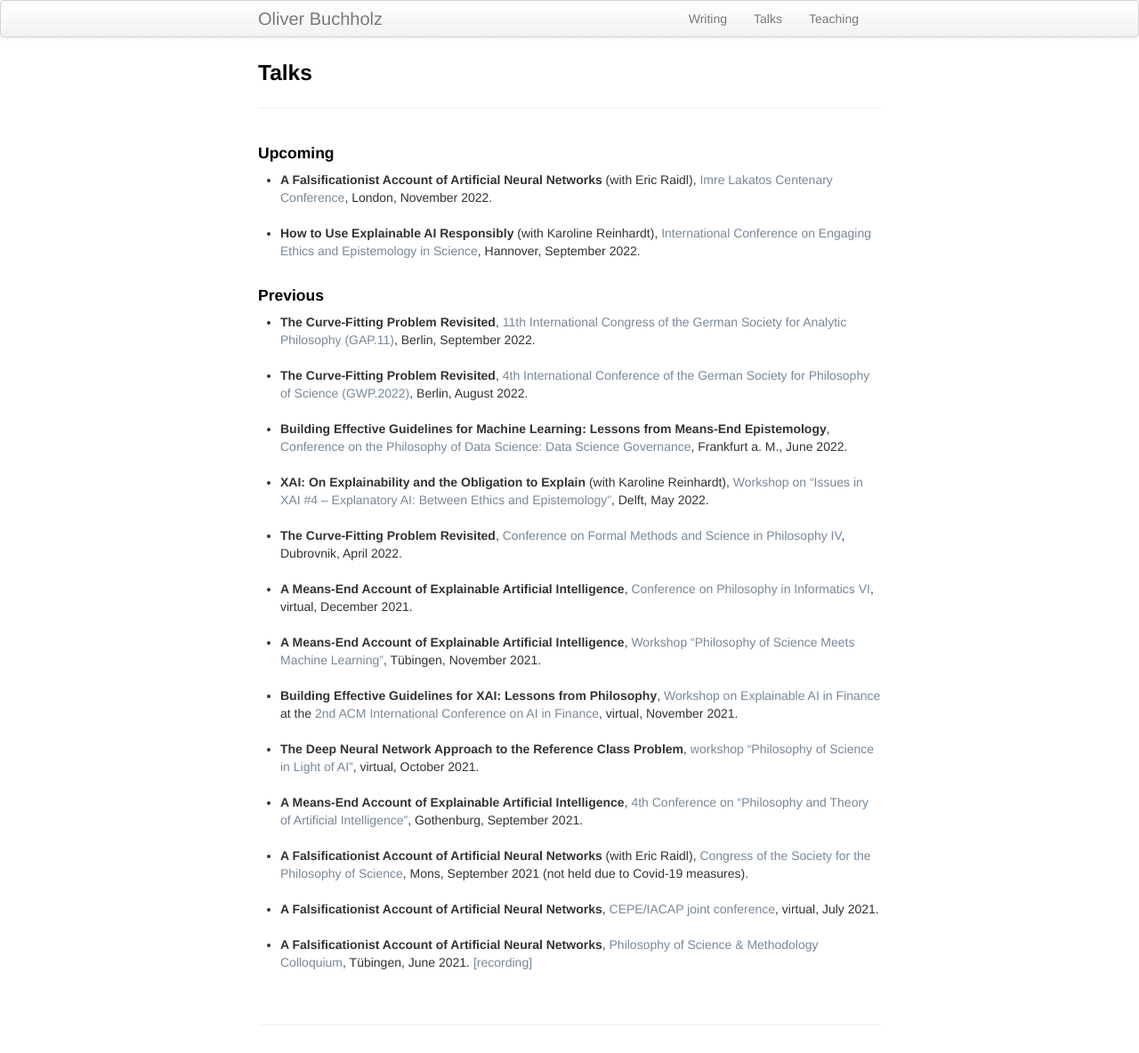
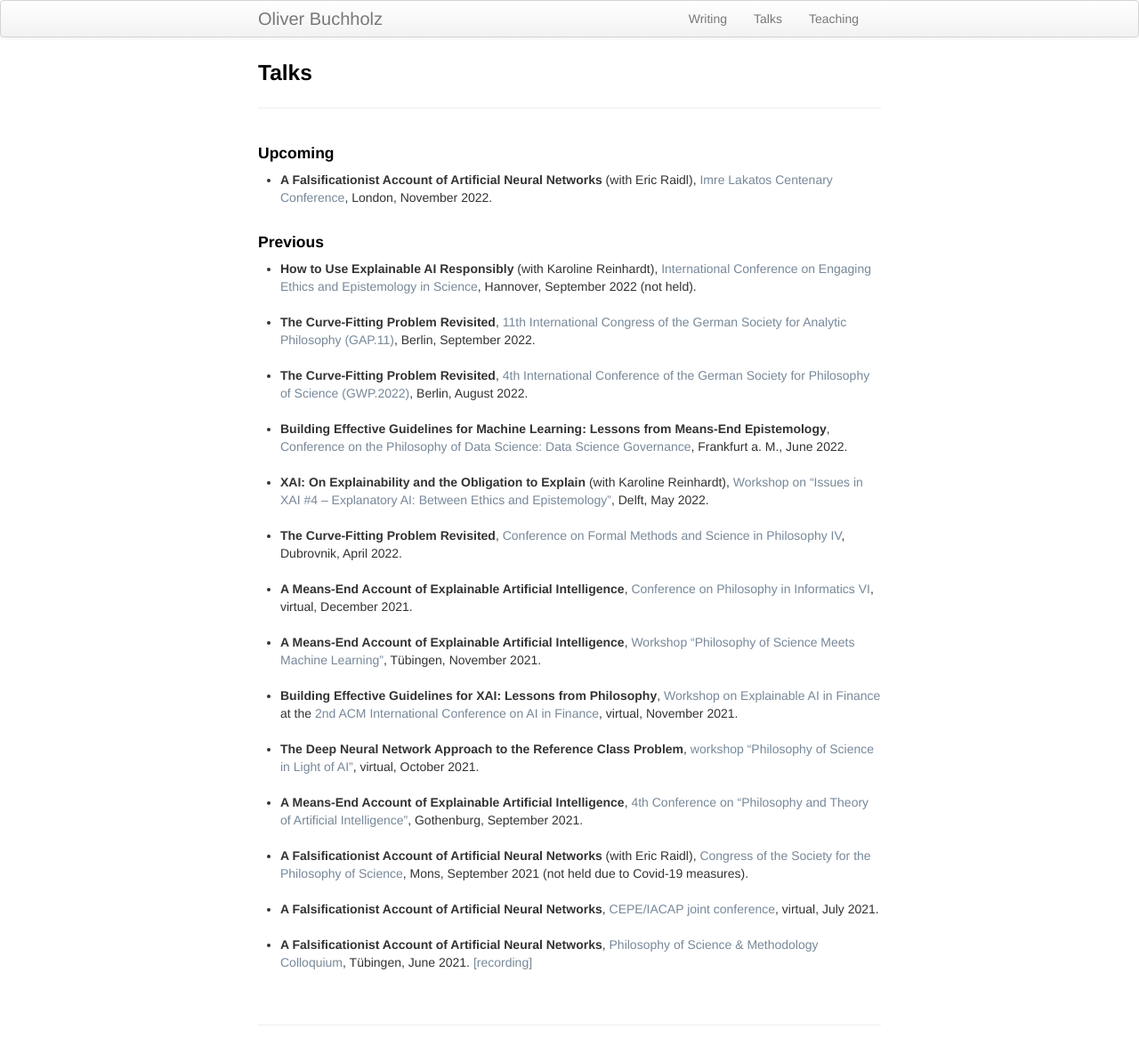
Before and after one commit to oliverbuchholz/oliverbuchholz.github.io, a Jekyll site: the page built from pages/talks.md, in a window 1280 px wide. Shown: the whole page at 89% size. Built offline with Jekyll 4.4.1, drawn with Linux system fonts in a browser that asks for light colours; part of the change alters nothing that is shown.

Commit message:
Changed EES to previous

```diff
--- a/pages/talks.md
+++ b/pages/talks.md
@@ -9,9 +9,6 @@ description: Oliver Buchholz | Talks
 <ul>
 <li><b>A Falsificationist Account of Artificial Neural Networks</b> (with Eric Raidl), <a href="https://www.lse.ac.uk/philosophy/events/imre-lakatos-centenary-conference/" target="_blank">Imre Lakatos Centenary Conference</a>, London, November 2022.<br><br>
 </li>
-
-<li><b>How to Use Explainable AI Responsibly</b> (with Karoline Reinhardt), <a href="https://grk2073.org/eesconference2022/" target="_blank">International Conference on Engaging Ethics and Epistemology in Science</a>, Hannover, September 2022.<br><br>
-</li>
 </ul>
 
 
@@ -19,6 +16,9 @@ description: Oliver Buchholz | Talks
 <h4>Previous</h4>
 
 <ul>
+<li><b>How to Use Explainable AI Responsibly</b> (with Karoline Reinhardt), <a href="https://grk2073.org/eesconference2022/" target="_blank">International Conference on Engaging Ethics and Epistemology in Science</a>, Hannover, September 2022 (not held).<br><br>
+</li>
+
 <li><b>The Curve-Fitting Problem Revisited</b>, <a href="https://gap11.de/en/index.html" target="_blank">11th International Congress of the German Society for Analytic Philosophy (GAP.11)</a>, Berlin, September 2022.<br><br>
 </li>
 
```
